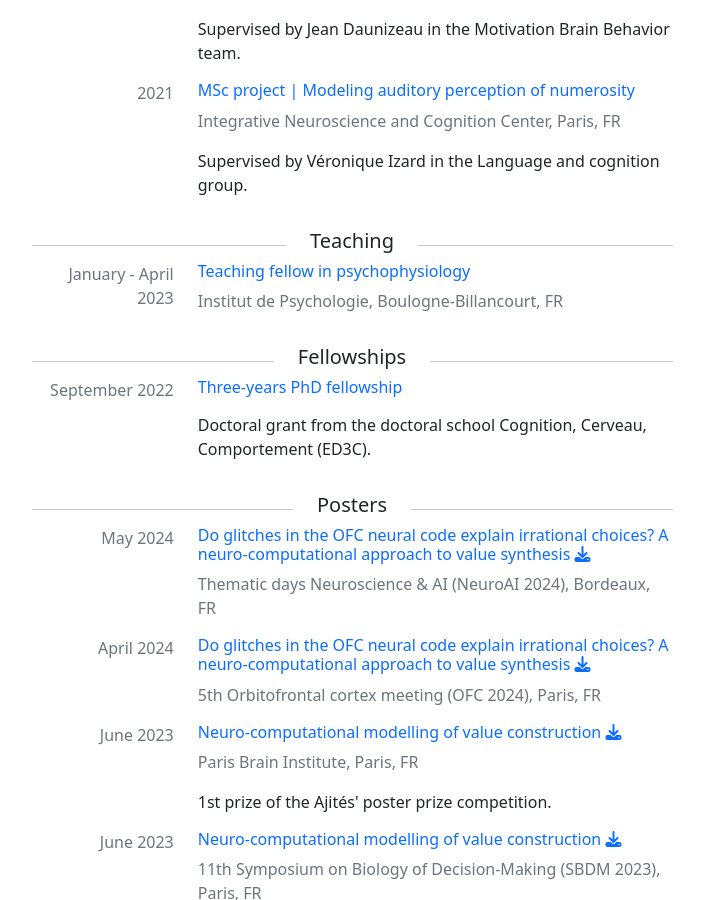
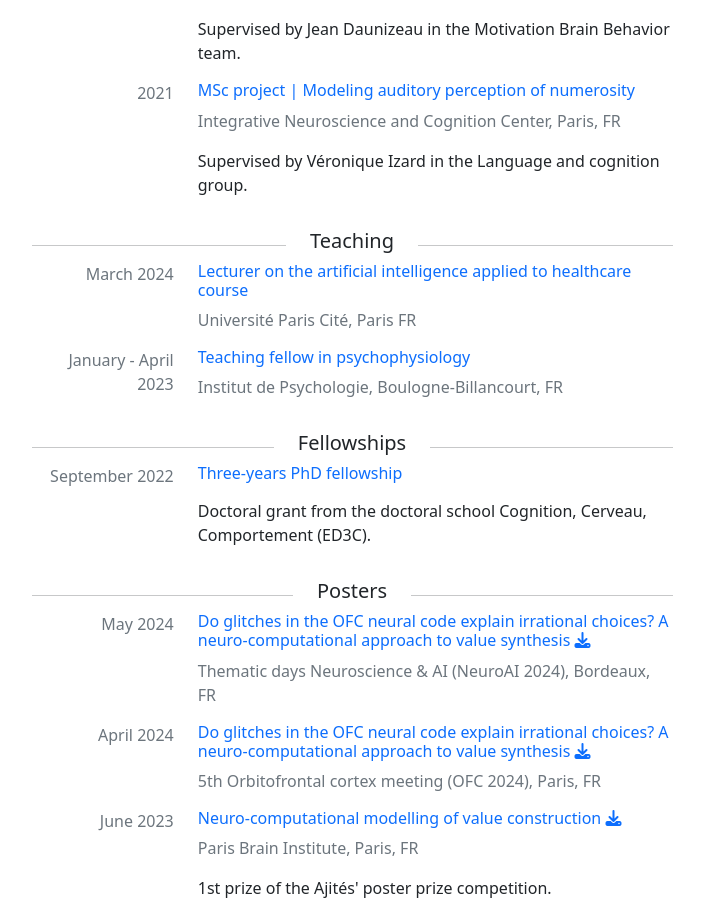
Before and after one commit to jbenon/jbenon.github.io, a Jekyll site: the page built from resume.html, in a window 1280 px wide and 900 px high, scrolled down 794 px. Shown: the whole window, without its empty margins (288-992 px from the left). Built offline with Jekyll 4.4.1, drawn with Linux system fonts in a browser that asks for light colours; nearby versions of some CDN libraries.

Commit message:
Add DU IA Santé experienceé

```diff
--- a/_data/resume.yml
+++ b/_data/resume.yml
@@ -47,6 +47,9 @@
 # ===== TEACHING ===== #
 - title: Teaching
   items:
+    - title: Lecturer on the artificial intelligence applied to healthcare course
+      date: March 2024
+      place: Université Paris Cité, Paris FR
     - title: Teaching fellow in psychophysiology
       date: January - April 2023
       place: Institut de Psychologie, Boulogne-Billancourt, FR
```
